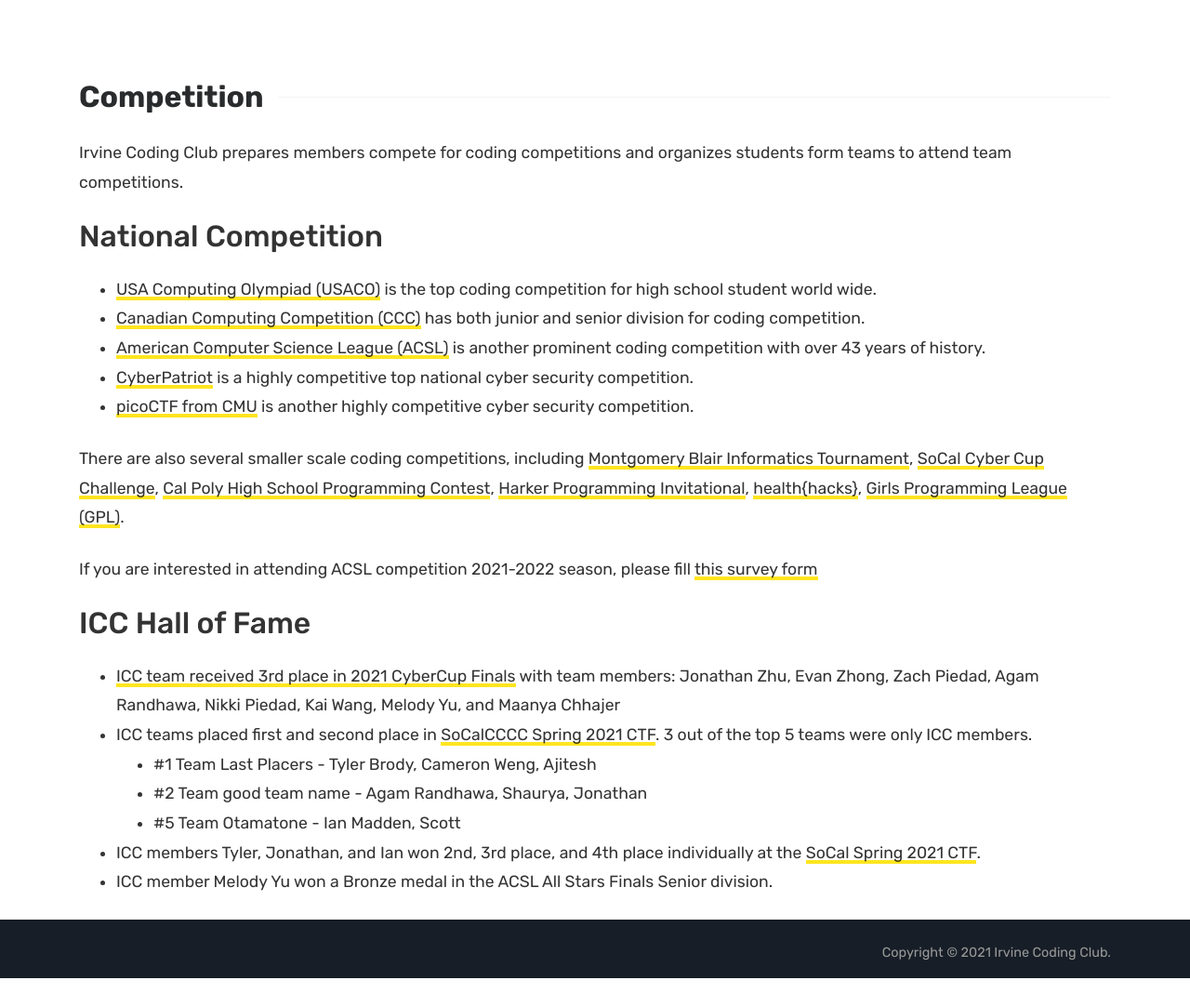
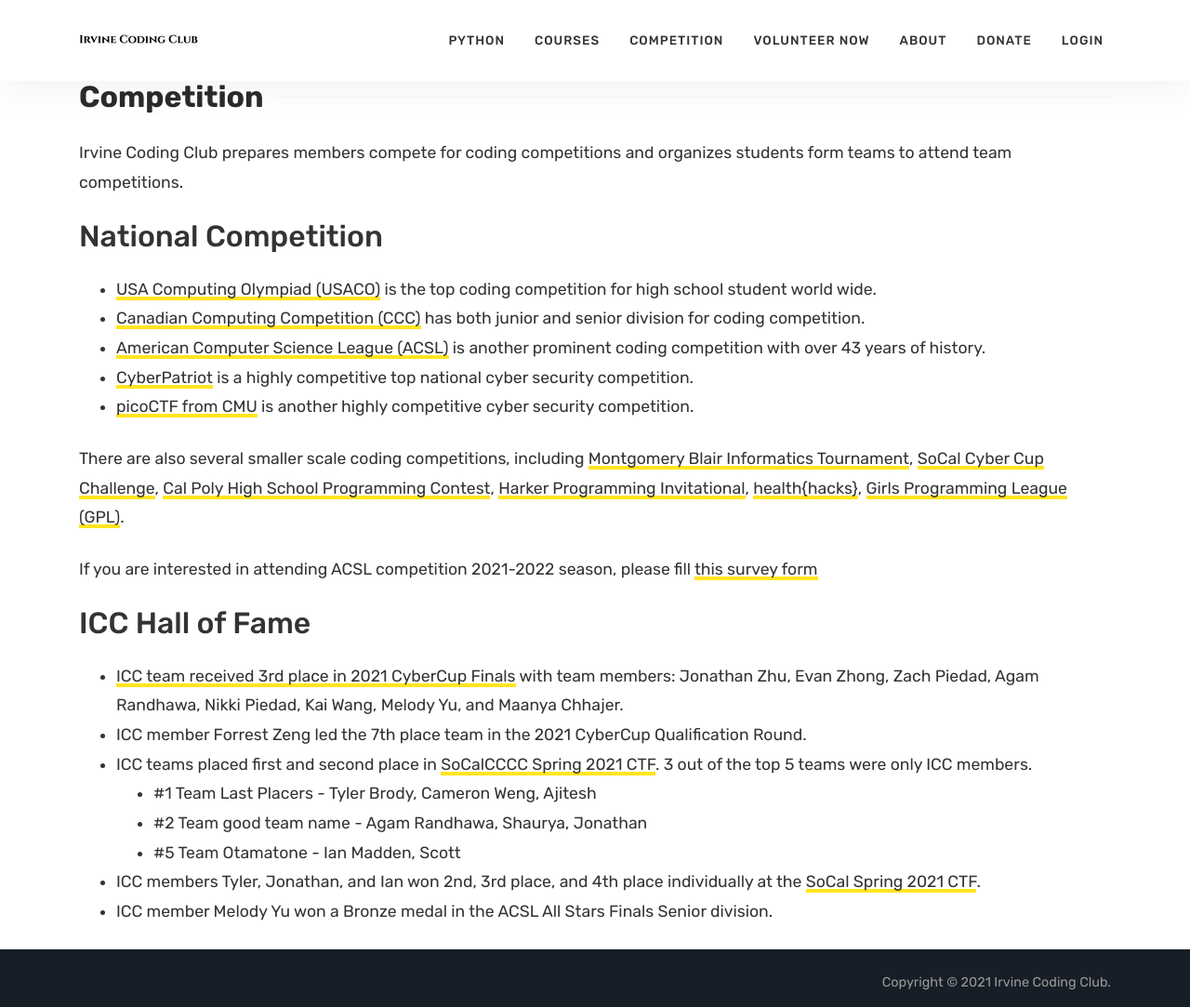
Before and after one commit to irvinecodingclub/irvinecodingclub.github.io, a Jekyll site: the page built from competition.md, in a window 1280 px wide and 1083 px high. Shown: the whole window at 93% size. Built offline with Jekyll 4.4.1, drawn with Linux system fonts in a browser that asks for light colours.

Commit message:
updated competition md to include me pls
pls include me

```diff
--- a/competition.md
+++ b/competition.md
@@ -19,7 +19,8 @@
 
 ## ICC Hall of Fame
 
-* [ICC team received 3rd place in 2021 CyberCup Finals](/2021/05/21/socal-cyber-cup-2021.html) with team members: Jonathan Zhu, Evan Zhong, Zach Piedad, Agam Randhawa, Nikki Piedad, Kai Wang, Melody Yu, and Maanya Chhajer
+* [ICC team received 3rd place in 2021 CyberCup Finals](/2021/05/21/socal-cyber-cup-2021.html) with team members: Jonathan Zhu, Evan Zhong, Zach Piedad, Agam Randhawa, Nikki Piedad, Kai Wang, Melody Yu, and Maanya Chhajer.
+* ICC member Forrest Zeng led the 7th place team in the 2021 CyberCup Qualification Round.
 * ICC teams placed first and second place in [SoCalCCCC Spring 2021 CTF](https://socalcccc.ctfd.io/scoreboard). 3 out of the top 5 teams were only ICC members.
     * #1 Team Last Placers - Tyler Brody, Cameron Weng, Ajitesh
     * #2 Team good team name - Agam Randhawa, Shaurya, Jonathan
```
